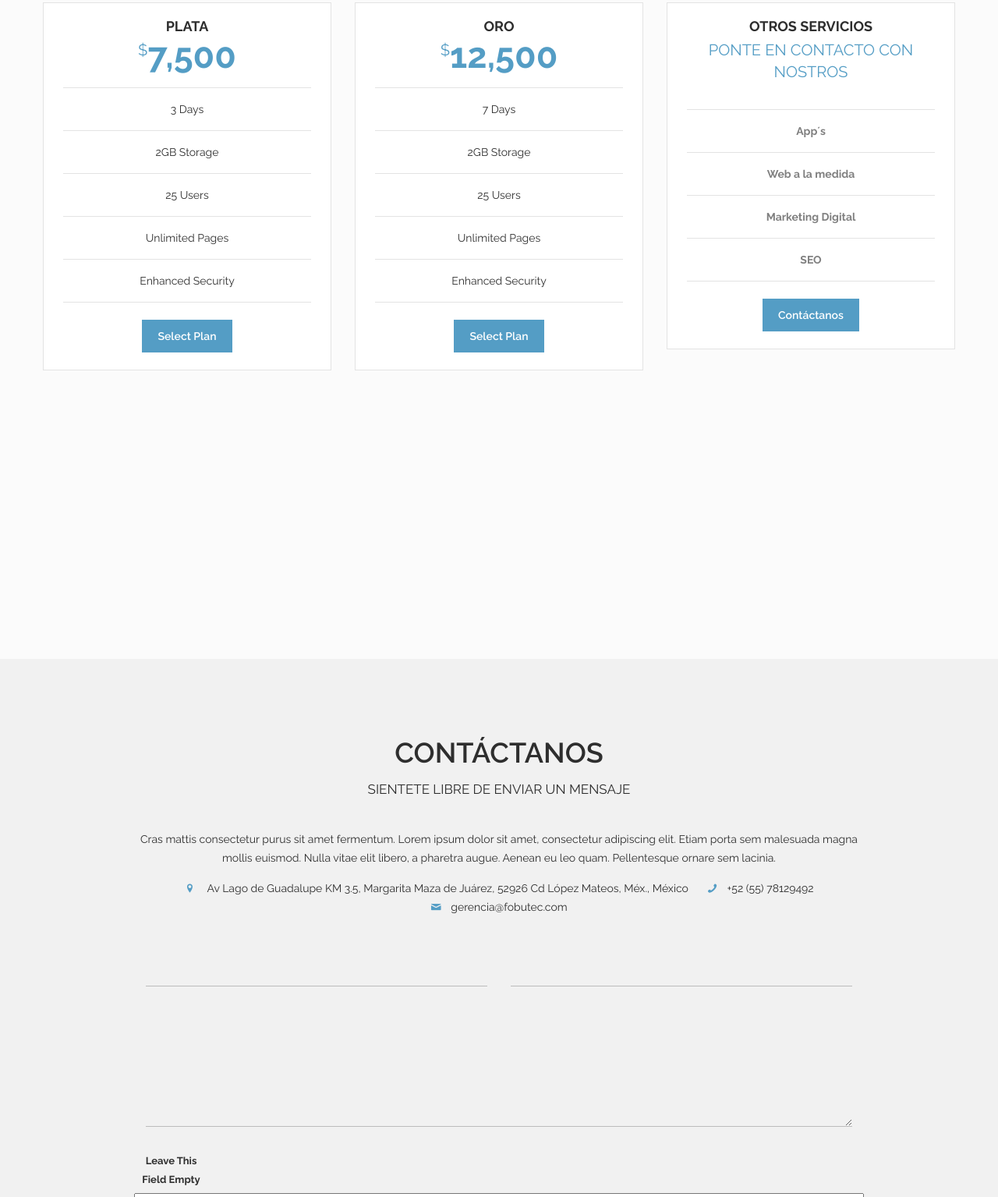
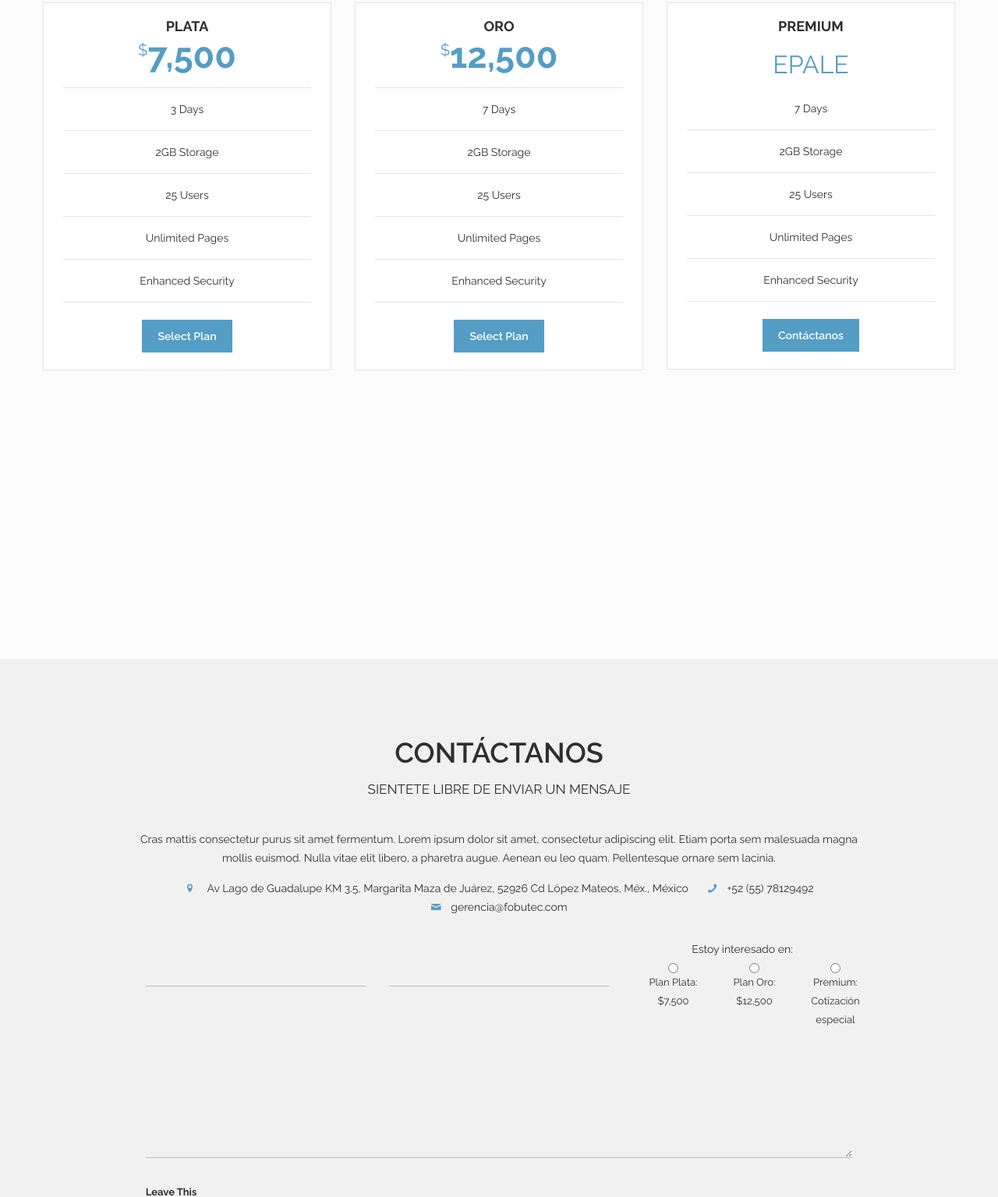
Before and after one commit to Fobutec/fobutec.github.io, a plain HTML site: page index.html in a window 1280 px wide. Shown: the part 5729-7264 px from the top of the page at 78% size. Drawn offline with Linux system fonts and the light colour scheme; some packages are replaced by stand-ins of ours.

Commit message:
A contact form very chulo

```diff
--- a/index.html
+++ b/index.html
@@ -548,7 +548,9 @@
                 </ul>
               </div>
               <div class="select">
-                <div> <a href="#" class="btn inverse">Select Plan</a> </div>
+                <div class="smooth">
+                  <a href="#contact" class="btn inverse" onclick="planSelector('radioPlata')">Select Plan</a>
+                </div>
               </div>
             </div>
           </div>
@@ -557,6 +559,7 @@
             <div class="plan">
               <h3> <span class="featured f1"></span> Oro </h3>
               <h4><span class="amount"><span>$</span>12,500</span></h4>
+
               <div class="features">
                 <ul>
                   <li>7 Days</li>
@@ -566,7 +569,9 @@
                   <li>Enhanced Security</li>
                 </ul>
                 <div class="select">
-                  <div> <a href="#" class="btn inverse">Select Plan</a> </div>
+                  <div class="smooth">
+                    <a href="#contact" class="btn inverse" onclick="planSelector('radioOro')">Select Plan</a>
+                  </div>
                 </div>
               </div>
             </div>
@@ -574,23 +579,25 @@
           <!-- /.col-sm-3  -->
           <div class="col-md-4">
             <div class="plan">
-              <h3>Otros Servicios</h3>
-              <h4><span class="amount"><span>Ponte en contacto con nostros</span></span></h4>
+              <h3> <span class="featured f1"></span>Premium</h3>
+              <p style="color:#549DC5; font-size: 32px; font-style: bold;
+              margin-top: 17px; margin-bottom: 17px;">EPALE</p>
               <div class="features">
-                <ul style="color:grey">
-                  <li> <strong>App´s</strong> </li>
-                  <li> <strong>Web a la medida</strong> </li>
-                  <li> <strong>Marketing Digital</strong> </li>
-                  <li> <strong>SEO</strong> </li>
-
+                <ul>
+                  <li>7 Days</li>
+                  <li>2GB Storage</li>
+                  <li>25 Users</li>
+                  <li>Unlimited Pages</li>
+                  <li>Enhanced Security</li>
                 </ul>
                 <div class="select">
-                  <div> <a href="#" class="btn inverse">Contáctanos</a> </div>
+                  <div class="smooth">
+                    <a href="#contact" class="btn inverse" onclick="planSelector('radioPremium')">Contáctanos</a>
+                  </div>
                 </div>
               </div>
             </div>
           </div>
-
           <!-- /.col-sm-3  -->
         </div>
         <!-- /.pricing  -->
@@ -643,15 +650,34 @@
             <form class="forms" action="contact/form-handler.php" method="post">
               <fieldset>
                 <ol class="row">
-                  <li class="form-row text-input-row name-field col-sm-6">
+                  <li class="form-row text-input-row name-field col-sm-4">
                     <input type="text" name="name" class="text-input defaultText required" title="Nombre (Requerido)"/>
                   </li>
-                  <li class="form-row text-input-row email-field col-sm-6">
+                  <li class="form-row text-input-row email-field col-sm-4">
                     <input type="text" name="email" class="text-input defaultText required email" title="Email (Requerido)"/>
+                  </li>
+<!--                   <li class="form-row text-input-row email-field col-sm-4">
+                    <input type="text" name="asuntoText" class="text-input defaultText" title="Asunto"/> -->
+                  <div class="col-sm-4">
+                    <div class="row" style="margin-top: -20px;">
+                      <div class="col-sm-12">Estoy interesado en:</div>
+                        <div class="radio col-sm-4" style="margin-top: -5px;">
+                        <label><input id="radioPlata" type="radio" name="plan" value="plata" style="margin-left: 0px;">Plan Plata: $7,500</label>
+                        </div>
+                        <div class="radio col-sm-4">
+                        <label><input id="radioOro" type="radio" name="plan" value="oro" style="margin-left: 0px;">Plan Oro: $12,500</label>
+                        </div>
+                        <div class="radio col-sm-4">
+                        <label><input id="radioPremium" type="radio" name="plan" value="premium" style="margin-left: 0px;">Premium: Cotización especial</label>
+                      </div>
+                    </div>
+                  </div>
+
                   </li>
                   <li class="form-row text-area-row col-sm-12">
                     <textarea name="message" class="text-area required" title="Tu mensaje"></textarea>
                   </li>
+                  <p id="textoCliente"></p>
                   <li class="form-row hidden-row">
                     <input type="hidden" name="hidden" value="" />
                   </li>
@@ -750,5 +776,23 @@ function init() {
 <script src="style/js/retina.js"></script>
 <script src="style/js/google-code-prettify/prettify.js"></script>
 <script src="style/js/scripts.js"></script>
+
+</script>
+
+<script>
+  function planSelector(divToSelect) {
+
+    document.getElementById(divToSelect).checked = true;
+
+    if(divToSelect=="radioPremium") {
+      document.getElementById("textoCliente").innerHTML = "Sabemos que estás buscando algo especial ¡Estás a un paso de una solución hecha a la medida!";
+    } else if(divToSelect=="radioOro") {
+      document.getElementById("textoCliente").innerHTML = "Porque sabemos que estás buscando algo más, estás a un paso de tu página web con nuestro plan Oro";
+    } else if(divToSelect=="radioPlata") {
+      document.getElementById("textoCliente").innerHTML = "Estás a un paso de tener tu página web, perro";
+    }
+
+  }
+</script>
 </body>
 </html>
--- a/style-dosis.css
+++ b/style-dosis.css
@@ -2374,6 +2374,7 @@ textarea {
 .pricing .plan h4 span {
     color: #549dc5
 }
+
 .pricing .plan h4 .amount {
     display: block;
     text-align: center;
```
